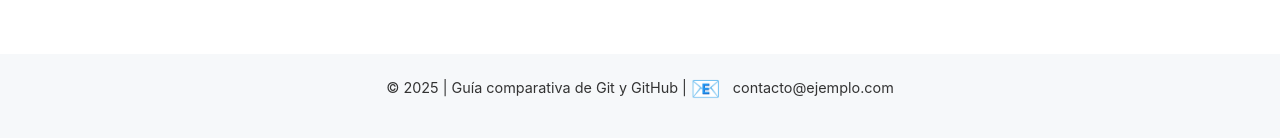
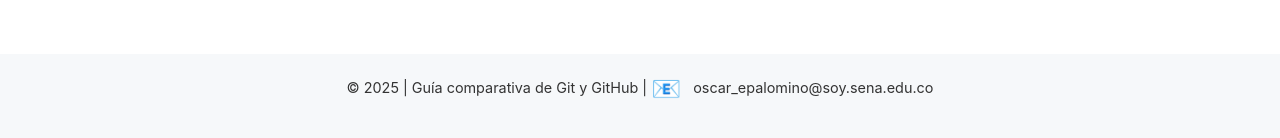
Before and after one commit to oscar-dev91/evidencia05, a website built with webpack: page index.html in a window 1280 px wide. Shown: the part 2151-2289 px from the top of the page. Built offline with nearby package versions, Linux system fonts and the light colour scheme.

Commit message:
Correo modificado

```diff
--- a/index.html
+++ b/index.html
@@ -314,7 +314,7 @@
 </div>
 
 <footer>
-  <p>© 2025 | Guía comparativa de Git y GitHub | <span class="emoji-icon">📧</span> contacto@ejemplo.com</p>
+  <p>© 2025 | Guía comparativa de Git y GitHub | <span class="emoji-icon">📧</span> oscar_epalomino@soy.sena.edu.co</p>
 </footer>
 </body>
 </html>
```
